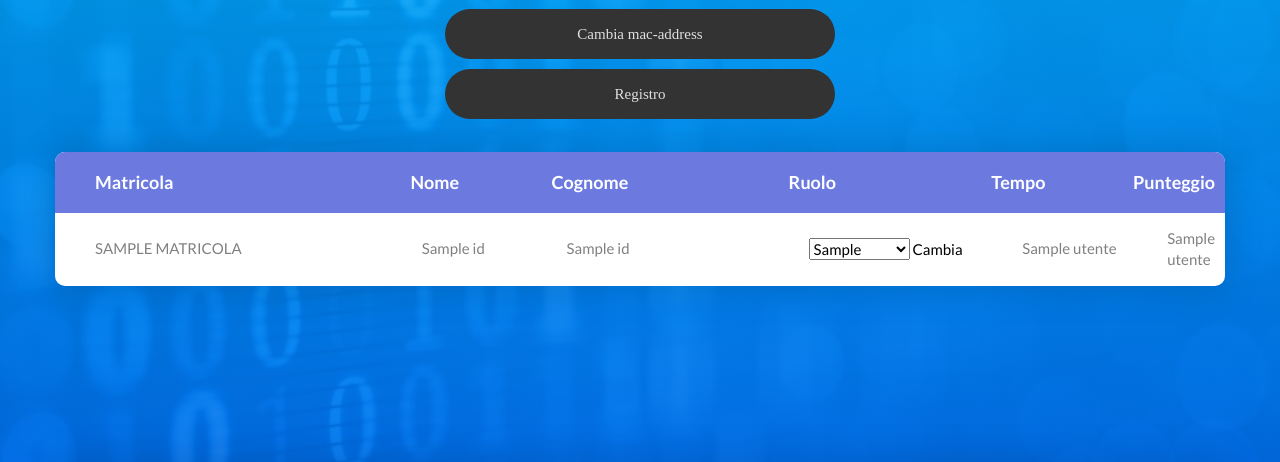
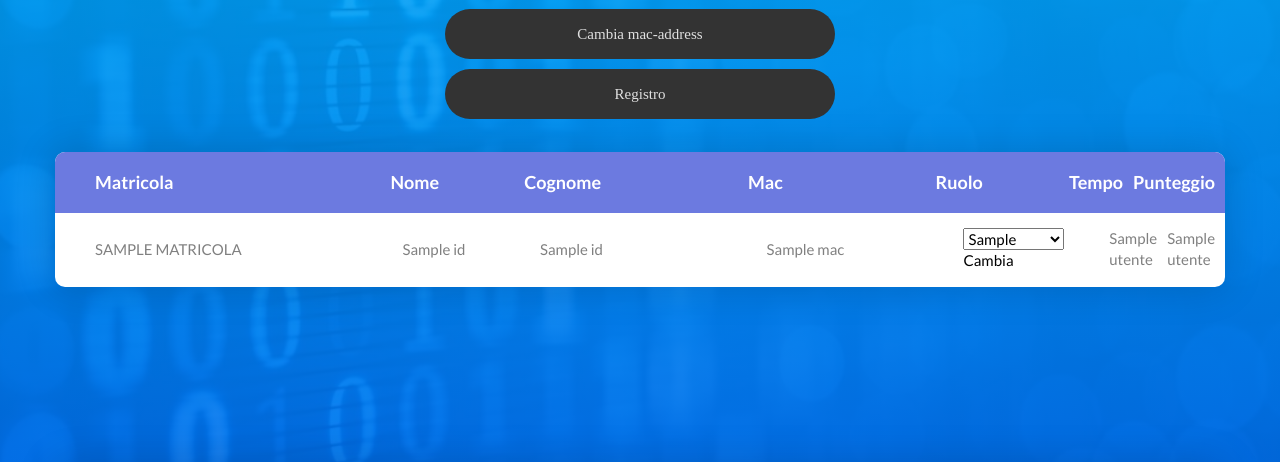
Before and after one commit to GiovanniBellorio/Frequency-Detection-Bluetooth, a Flask app: template src/templates/profilo.html in a window 1280 px wide. Shown: the part 440-902 px from the top of the page. Run offline with Flask 2, Linux system fonts and the light colour scheme; the template is opened without the code that fills it: most values are stand-ins (such as "Sample title", 1, 10 or a date in 2020); lists and menus that the app fills with data are empty; some libraries are stand-ins or nearby versions; some web fonts are replaced.

Commit message:
Update code mac

```diff
--- a/src/Controller.py
+++ b/src/Controller.py
@@ -123,7 +123,7 @@ def modify_mac():
     mac2 = strip_tags(request.form['mac2'])
     if mac1 == mac2:
         user = User.getUser()
-        ack_mac = app.model.updateUserMac(user.id, mac)
+        ack_mac = app.model.updateUserMac(user.id, mac1)
         if ack_mac:
             return redirect('/registro')
         else:
@@ -174,8 +174,11 @@ def profilo():
     matricola_profilo = request.form['matricola']
     id_profilo, utente_profilo = app.model.getProfiloUtente(matricola_profilo)
     ruolo_profilo = app.model.getRuoloUsername(id_profilo)
+    macs = app.model.getIdMac(id_profilo)
+    mac = macs[0]['mac']
     session['id_profilo'] = id_profilo
     session['ruolo_profilo'] = ruolo_profilo
+    session['mac'] = mac
     if ruolo_profilo == 0:
         ruolo_profilo = "admin"
     elif ruolo_profilo == 1:
@@ -183,7 +186,7 @@ def profilo():
     elif ruolo_profilo == 2:
         ruolo_profilo = "utente"
     frequenza_profilo = app.model.getFrequenzaUsername(id_profilo)
-    return render_template('profilo.html', username=username, id_utente=id_utente, utente_profilo=utente_profilo, frequenza_profilo=frequenza_profilo, ruolo_profilo=ruolo_profilo)
+    return render_template('profilo.html', mac=mac, username=username, id_utente=id_utente, utente_profilo=utente_profilo, frequenza_profilo=frequenza_profilo, ruolo_profilo=ruolo_profilo)
 
 @app.route("/cambio_ruolo", methods=['POST'])
 @login_required
@@ -199,6 +202,7 @@ def cambio_ruolo():
         ack_ruolo = app.model.updateRuolo(id_profilo, option_ruolo)
     session['id_profilo'] = ""
     session['ruolo_profilo'] = ""
+    session['mac'] = ""
     return redirect('/registro')
 
 
--- a/src/Model.py
+++ b/src/Model.py
@@ -26,6 +26,10 @@ class Model(object):
     def getRuoloUsername(self, id_utente):
         ruolo = self.dataMapper.getRuoloUsername(id_utente)
         return ruolo
+
+    def getIdMac(self, id_utente):
+        mac = self.dataMapper.getIdMac(id_utente)
+        return mac
 
     def getMatricola(self, id_utente):
         matricola = self.dataMapper.getMatricola(id_utente)
--- a/src/templates/modify_mac.html
+++ b/src/templates/modify_mac.html
@@ -25,7 +25,7 @@
 	<div class="limiter">
 		<div class="container-login100" style="background-image: url('{{url_for('static', filename='images/img-01.jpg')}}');">
 			<div class="wrap-login100 p-t-190 p-b-30">
-				<form class="login100-form validate-form" action="/modify_pwd" method="POST">
+				<form class="login100-form validate-form" action="/modify_mac" method="POST">
 					<div class="login100-form-avatar">
 						<img src="{{url_for('static', filename='images/avatar-01.jpg')}}" alt="AVATAR">
 					</div>
@@ -35,7 +35,7 @@
 					</span>
 
 					<div class="wrap-input100 validate-input m-b-10" data-validate = "Mac is required">
-						<input class="input100" type="password" name="mac1" placeholder="Mac">
+						<input class="input100" type="text" name="mac1" placeholder="Mac">
 						<span class="focus-input100"></span>
 						<span class="symbol-input100">
 							<i class="fa fa-lock"></i>
@@ -43,7 +43,7 @@
 					</div>
 
 					<div class="wrap-input100 validate-input m-b-10" data-validate = "Mac is required">
-						<input class="input100" type="password" name="mac2" placeholder="Conferma Mac">
+						<input class="input100" type="text" name="mac2" placeholder="Conferma Mac">
 						<span class="focus-input100"></span>
 						<span class="symbol-input100">
 							<i class="fa fa-lock"></i>
--- a/src/templates/profilo.html
+++ b/src/templates/profilo.html
@@ -72,9 +72,10 @@
 										<th class="cell100 column1">Matricola</th>
 										<th class="cell100 column2">Nome</th>
 										<th class="cell100 column3">Cognome</th>
-										<th class="cell100 column4">Ruolo</th>
-										<th class="cell100 column5">Tempo</th>
-										<th class="cell100 column6">Punteggio</th>
+										<th class="cell100 column4">Mac</th>
+										<th class="cell100 column5">Ruolo</th>
+										<th class="cell100 column6">Tempo</th>
+										<th class="cell100 column7">Punteggio</th>
 									</tr>
 								</thead>
 							</table>
@@ -88,7 +89,8 @@
 											<td class="cell100 column1">{{ utente[0]['matricola'].upper() }}</td>
 											<td class="cell100 column2">{{ utente[0]['nome'].capitalize() }}</td>
 											<td class="cell100 column3">{{ utente[0]['cognome'].capitalize() }}</td>
-											<td class="cell100 column4">
+											<td class="cell100 column4">{{ mac }}</td>
+											<td class="cell100 column5">
 												<form action="/cambio_ruolo" method="POST">
 													<select name="option_ruolo">
 														<option>{{ ruolo_profilo.capitalize() }}</option>
@@ -102,8 +104,8 @@
 													<button type="submit" value="Cambia">Cambia</button>
 												</form>
 											</td>
-											<td class="cell100 column5">{{ utente[1] }}</td>
-											<td class="cell100 column6">{{ utente[2] }}</td>
+											<td class="cell100 column6">{{ utente[1] }}</td>
+											<td class="cell100 column7">{{ utente[2] }}</td>
 										</tr>
 									{%- endfor %}
 
```
Also changed, not shown: src/DM_CDB.py (+10 -1 lines).
